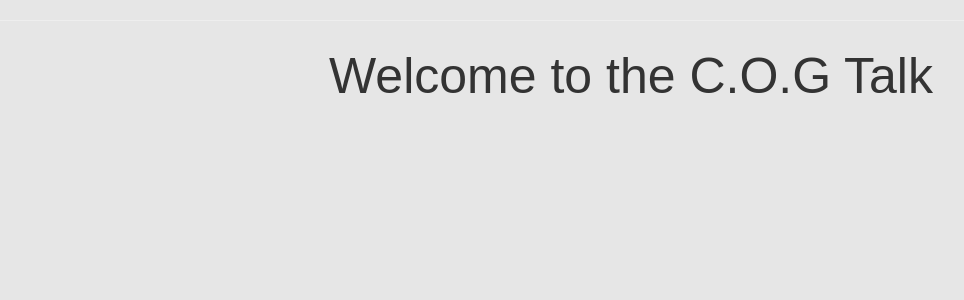
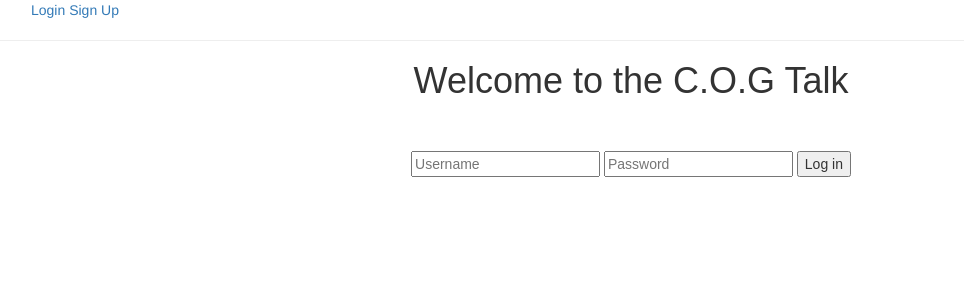
Before and after one commit to PaulcyMboungou/C.O.G-Talk, a Django app: page / in a window 1280 px wide. Shown: the top 300 px of the page, without its empty margins (9-973 px from the left). Run offline with Django 3.2, Linux system fonts and the light colour scheme; parts of the project's set-up code (start-up, migrations or seed data) failed here and were passed over; some libraries are stand-ins or nearby versions.

Commit message:
Starting with the user Login

```diff
--- a/Godfather/static/Godfather/css/home.css
+++ b/Godfather/static/Godfather/css/home.css
@@ -1,7 +1,6 @@
 #bloc_page{
 	width: 80%;
 	margin: 0 auto;
-	font-size: 50px;
 	font-family: arial;
 	text-align: center;
 }
--- a/Godfather/templates/base.html
+++ b/Godfather/templates/base.html
@@ -16,7 +16,16 @@
   <meta name="viewport" content="width=device-width, initial-scale=1">
   <script type="text/javascript" src="{% static "Godfather/js/bootstrap.js" %}"></script>
 </head>
-<body style="background-color:#E6E6E6;">
+<body>
+<ul>
+{% if request.user.is_authenticated %}
+  <a href="">{{ request.user.username }}</a>
+  <a href="">Logout</a>
+  {% else %}
+  <a href="">Login</a>
+  <a href="">Sign Up</a>
+{% endif %}
+</ul>
 <hr>
 {% block content %}
 
--- a/Godfather/templates/home.html
+++ b/Godfather/templates/home.html
@@ -7,8 +7,18 @@
 {% block content %}
 <div id="bloc_page">
 
-{{ message }}
+<h1>{{ message }}</h1>
+<br/><br/>
 
-
+{% if request.user.is_authenticated %}
+	{{ u_message }}
+	{% else %}
+		<form method="post" action="">
+			{% csrf_token %}
+			<input type="text" name="username" placeholder="Username">
+			<input type="password" name="password" placeholder="Password">
+			<button>Log in</button>
+		</form>
+{% endif %}
 </div>
 {% endblock %}
--- a/Godfather/views.py
+++ b/Godfather/views.py
@@ -19,11 +19,13 @@ from .models import MyUser, Location, Article
 
 def home(request):
 	message  = "Welcome to the C.O.G Talk"
+	u_message = "your actuality"
 	# c = {}
 	# c.update(csrf(request))
 	template = loader.get_template('home.html')
 	context = RequestContext(request, {
-		'message':message
+		'message':message,
+		'u_message':u_message
 			# c,
 		})
 
```
